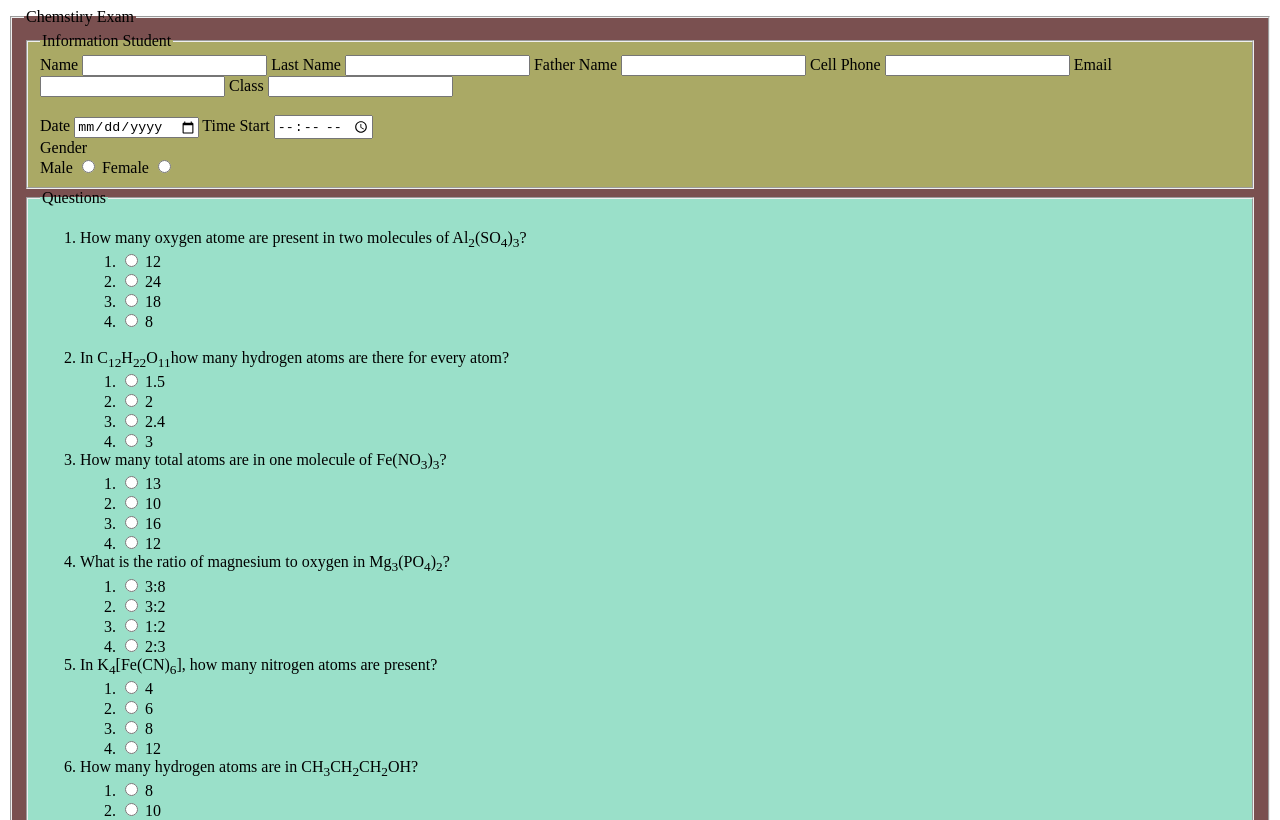
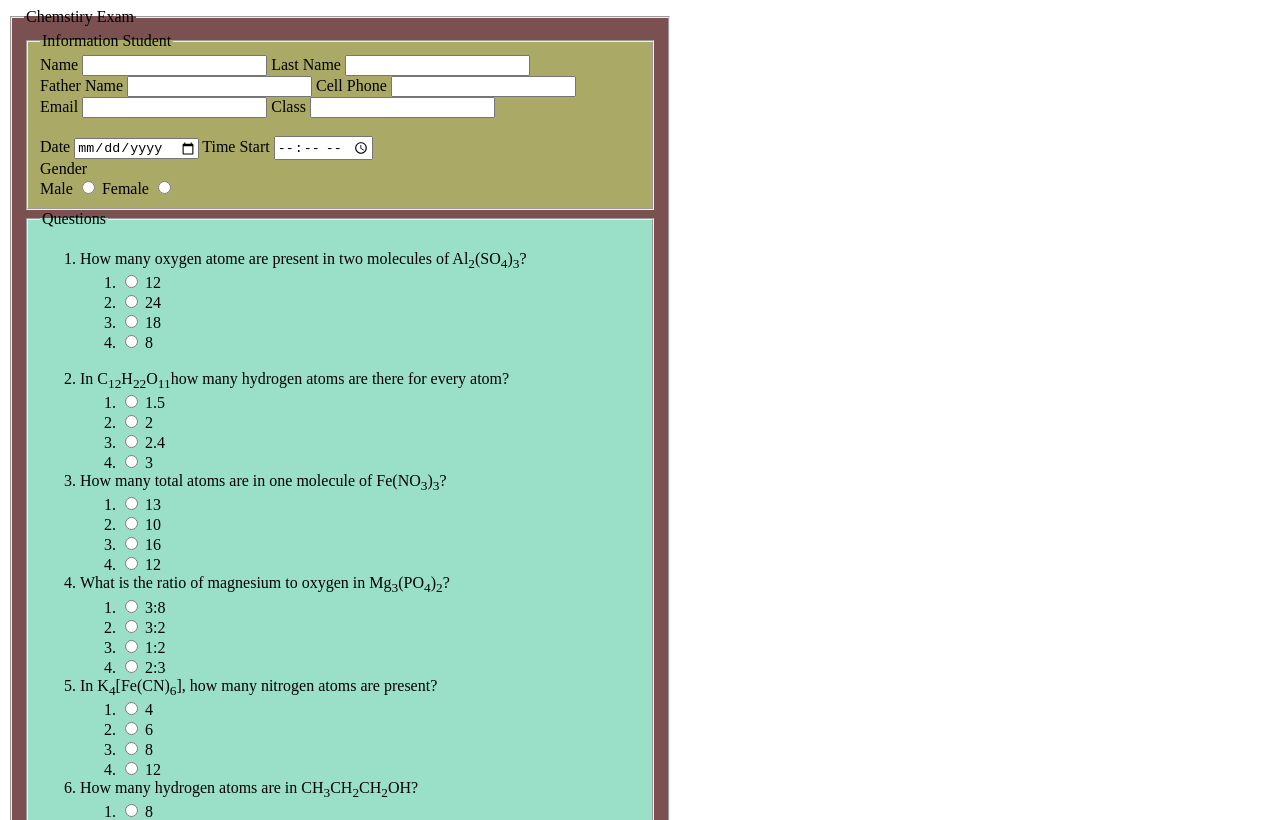
Before and after one commit to jawad-amir1/Full-Stack-Web-Development-Program, a plain HTML site: page Learning Html/Assignments/010-homework/index.html in a window 1280 px wide. Shown: the top 820 px of the page. Drawn offline with Linux system fonts and the light colour scheme.

```diff
--- a/Learning Html/Assignments/010-homework/index.html
+++ b/Learning Html/Assignments/010-homework/index.html
@@ -6,7 +6,7 @@
 </head>
 
 <body>
-    <fieldset style="background-color: rgb(122, 80, 80);">
+    <fieldset style="background-color: rgb(122, 80, 80); width: 50%;">
         <legend>Chemstiry Exam</legend>
         <fieldset style="background-color: rgb(170, 169, 101);">
             <legend>Information Student</legend>
@@ -14,10 +14,12 @@
             <input type="text" />
             <label>Last Name</label>
             <input type="text" />
+            <br />
             <label>Father Name</label>
             <input type="text" />
             <label>Cell Phone</label>
             <input type="number" />
+            <br />
             <label>Email</label>
             <input type="email" />
             <label>Class</label>
```
